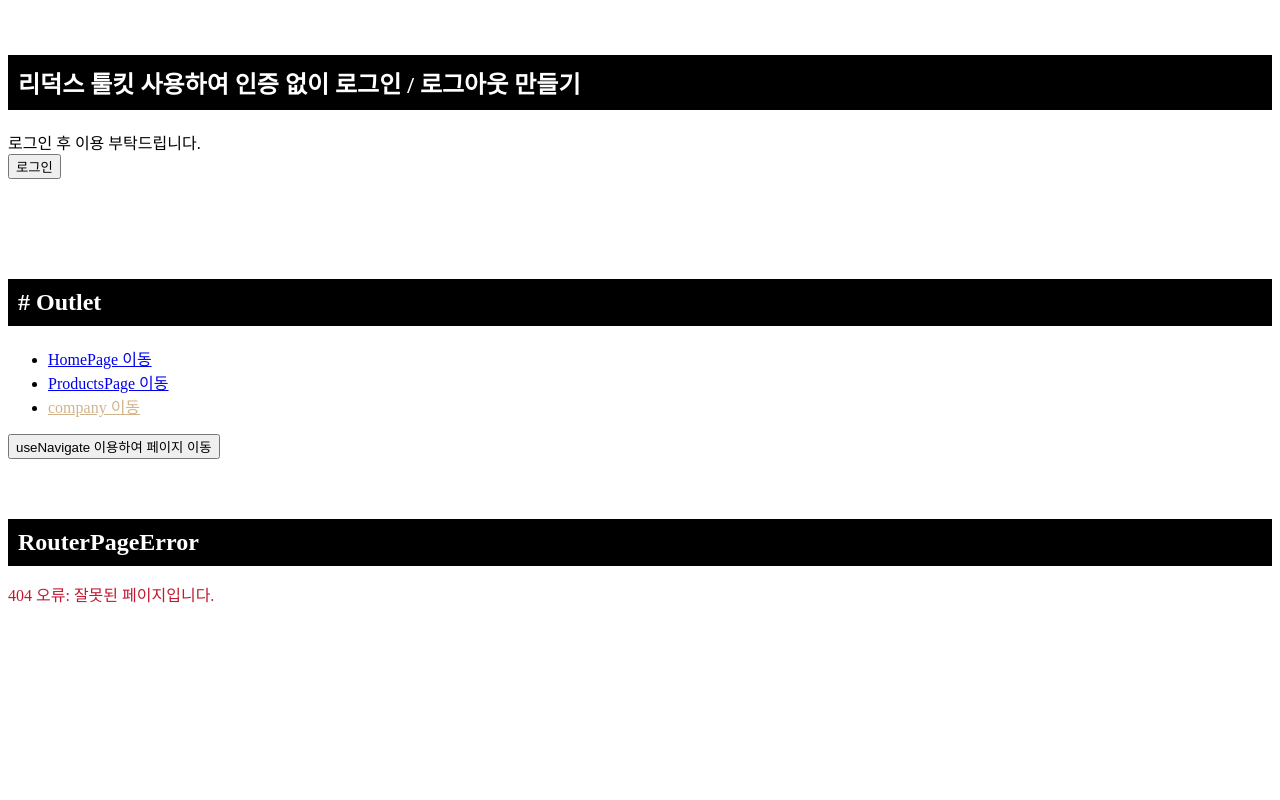
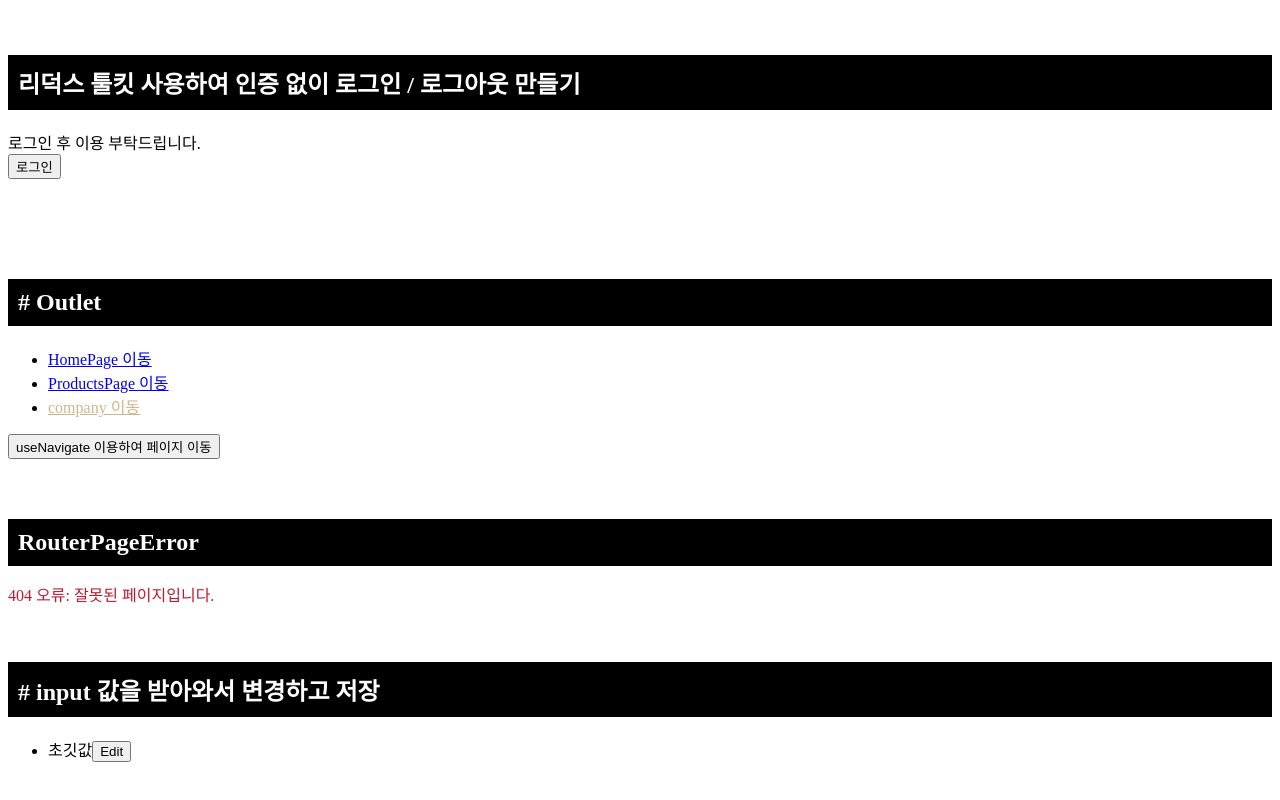
Before and after one commit to wangkodok/react-toy, a React (Vite) app: page / in a window 1280 px wide. Shown: the part 6356-7156 px from the top of the page. Before the commit the page ends 6978 px from the top, so only its background shows below. Built offline with nearby package versions, Linux system fonts and the light colour scheme.

Commit message:
input 값을 받아와서 변경하고 저장

```diff
--- a/src/App.jsx
+++ b/src/App.jsx
@@ -28,6 +28,7 @@ import Redux from "./Redux";
 import ReduxToolkit from "./ReduxToolkit";
 import ReduxToolkitLoginLogout from "./ReduxToolkitLoginLogout";
 import RouterPage from "./RouterPage";
+import InputHandle from "./InputHandling/InputHandle";
 
 export default function App() {
   return (
@@ -62,6 +63,7 @@ export default function App() {
       <ReduxToolkit />
       <ReduxToolkitLoginLogout />
       <RouterPage />
+      <InputHandle />
     </div>
   );
 }
--- /dev/null
+++ b/src/InputHandling/InputHandle.jsx
@@ -0,0 +1,55 @@
+import { useState } from "react";
+
+export default function InputHandle() {
+  const [text, setText] = useState("초깃값");
+  const [isEditing, setIsEditing] = useState(false);
+
+  // 변경한 텍스트 저장
+  function handleTextChange(newName) {
+    setText(() => {
+      return newName;
+    });
+  }
+
+  // 버튼 클릭하면 변경 가능
+  function handleEditClick() {
+    setIsEditing((editing) => {
+      return !editing;
+    });
+
+    if (isEditing) {
+      handleTextChange(text);
+    }
+  }
+
+  // input 값 받아오기
+  function handleChange(event) {
+    setText(() => {
+      return event.target.value;
+    });
+  }
+
+  let editableText = <span>{text}</span>;
+  // let btnCaption = "Edit";
+
+  if (isEditing === true) {
+    editableText = (
+      <input type="text" required value={text} onChange={handleChange} />
+    );
+    // btnCaption = "Save";
+  }
+
+  return (
+    <section>
+      <h1># input 값을 받아와서 변경하고 저장</h1>
+      <ul>
+        <li>
+          <span>{editableText}</span>
+          <button onClick={handleEditClick}>
+            {isEditing ? "Save" : "Edit"}
+          </button>
+        </li>
+      </ul>
+    </section>
+  );
+}
```
